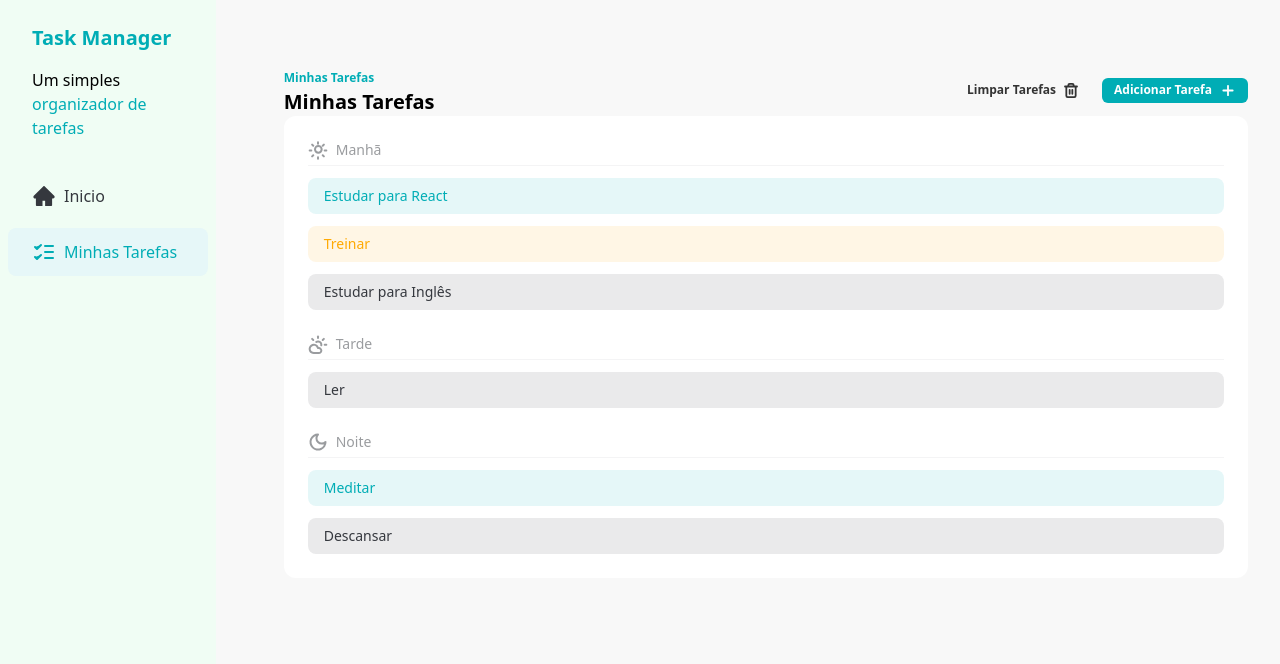
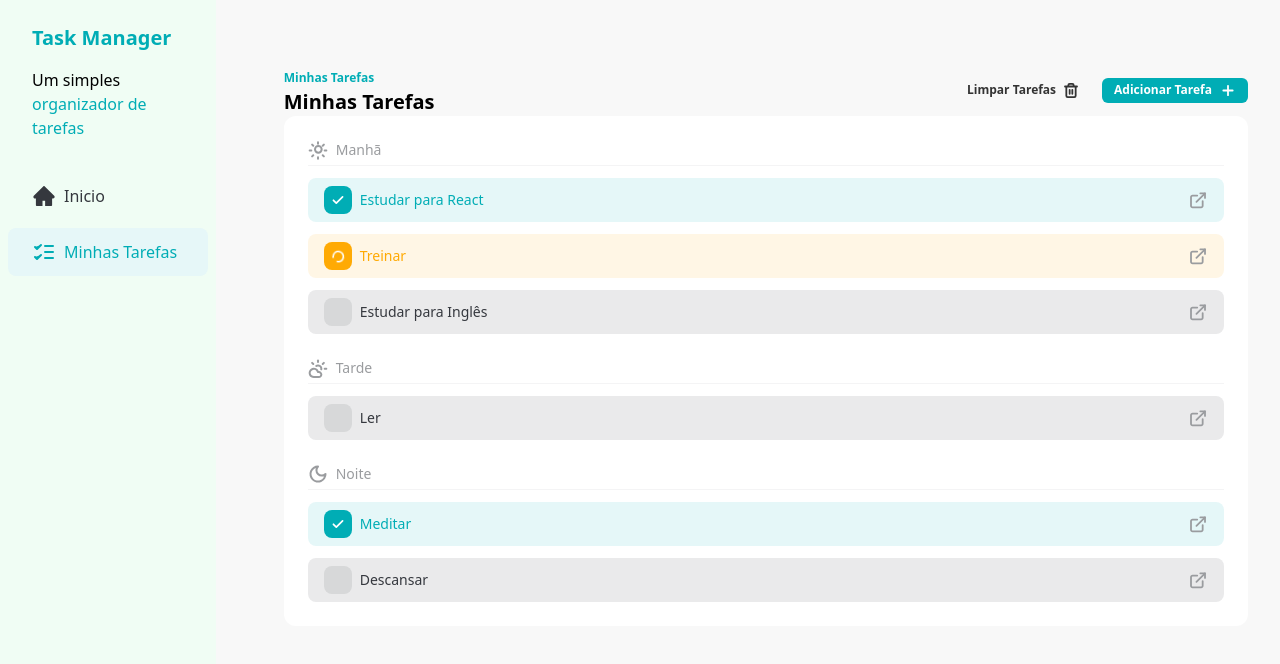
Before and after one commit to eracksonsouza/todo-master, a React (Vite) app: page / in a window 1280 px wide. Shown: the top 664 px of the page. Built offline with nearby package versions, Linux system fonts and the light colour scheme.

Commit message:
feat: ensure task status can be changed

```diff
--- a/src/components/TaskItem.jsx
+++ b/src/components/TaskItem.jsx
@@ -1,23 +1,47 @@
-const TaskItem = ({ task }) => {
+import CheckIcon from "../assets/icons/check.svg?react";
+import LoaderIcon from "../assets/icons/loader.svg?react";
+import DetailsIcon from "../assets/icons/details.svg?react";
+
+const TaskItem = ({ task, handleTaskCheckedBoxClick }) => {
   const getStatusClasses = () => {
     if (task.status === "done") {
-      return "bg-[#00ADB5] bg-opacity-10 text-[#00ADB5]";
+      return "bg-[#00ADB5] text-[#00ADB5]";
     }
 
     if (task.status === "in_progress") {
-        return "bg-[#FFAA04] bg-opacity-10 text-[#FFAA04]";
+      return "bg-[#FFAA04] text-[#FFAA04]";
     }
 
     if (task.status === "not_started") {
-        return "bg-[#35383e] bg-opacity-10 text-[#35383e]";
+      return "bg-[#35383e] bg-opacity-10 text-[#35383e]";
     }
   };
 
   return (
     <div
-      className={`px-4 py-2 flex items-center text-sm rounded-lg ${getStatusClasses()}`}
+      className={`transition bg-opacity-10 px-4 py-2 flex justify-between items-center gap-2 text-sm rounded-lg ${getStatusClasses()}`}
     >
-      <p> {task.title}</p>
+      <div className="flex items-center gap-2">
+        <label
+          className={`relative flex h-7 w-7 cursor-pointer items-center justify-center rounded-lg ${getStatusClasses()}`}
+        >
+          <input
+            type="checkbox"
+            checked={task.status === "done"}
+            className="absolute h-full w-full cursor-pointer opacity-0"
+            onChange={() => handleTaskCheckedBoxClick(task.id)}
+          />
+          {task.status === "done" && <CheckIcon />}
+          {task.status === "in_progress" && (
+            <LoaderIcon className="animate-spin text-white" />
+          )}
+        </label>
+        <p> {task.title}</p>
+      </div>
+
+      <a href="#" className="flex justify-end">
+        <DetailsIcon />
+      </a>
     </div>
   );
 };
--- a/src/components/Tasks.jsx
+++ b/src/components/Tasks.jsx
@@ -16,7 +16,31 @@ const Tasks = () => {
 
   const afternoonTasks = tasks.filter((tasks) => tasks.time === "afternoon");
 
-  const nightTasks = tasks.filter((tasks)=> tasks.time === "evening");
+  const nightTasks = tasks.filter((tasks) => tasks.time === "evening");
+
+  const handleTaskCheckedBoxClick = (taskId) => {
+    const newTasks = tasks.map((task) => {
+      if (task.id !== taskId) {
+        return task;
+      }
+
+      if (task.status === "not_started") {
+        return { ...task, status: "in_progress" };
+      }
+
+      if (task.status === "in_progress") {
+        return { ...task, status: "done" };
+      }
+
+      if (task.status === "done") {
+        return { ...task, status: "not_started" };
+      }
+
+      return task;
+    });
+
+    setTasks(newTasks);
+  };
 
   return (
     <div className="w-full px-8 py-16">
@@ -46,17 +70,25 @@ const Tasks = () => {
           <TasksSeparator title="Manhã" icon={<SunIcon />} />
 
           {/* tarefas de manha */}
-          { morningTasks.map((task)=> (
-            <TaskItem key={task.id} task={task}/>
-          )) }
+          {morningTasks.map((task) => (
+            <TaskItem
+              key={task.id}
+              task={task}
+              handleTaskCheckedBoxClick={handleTaskCheckedBoxClick}
+            />
+          ))}
         </div>
 
         <div className="space-y-3 my-6">
           <TasksSeparator title="Tarde" icon={<CloudSon />} />
 
           {/* tarefas de tarde */}
-          { afternoonTasks.map((task) => (
-            <TaskItem key={task.id} task={task}/>
+          {afternoonTasks.map((task) => (
+            <TaskItem
+              key={task.id}
+              task={task}
+              handleTaskCheckedBoxClick={handleTaskCheckedBoxClick}
+            />
           ))}
         </div>
 
@@ -64,8 +96,12 @@ const Tasks = () => {
           <TasksSeparator title="Noite" icon={<MoonIcon />} />
 
           {/* tarefas de noite */}
-          { nightTasks.map((task) => (
-            <TaskItem key={task.id} task={task}/>
+          {nightTasks.map((task) => (
+            <TaskItem
+              key={task.id}
+              task={task}
+              handleTaskCheckedBoxClick={handleTaskCheckedBoxClick}
+            />
           ))}
         </div>
       </div>
```
